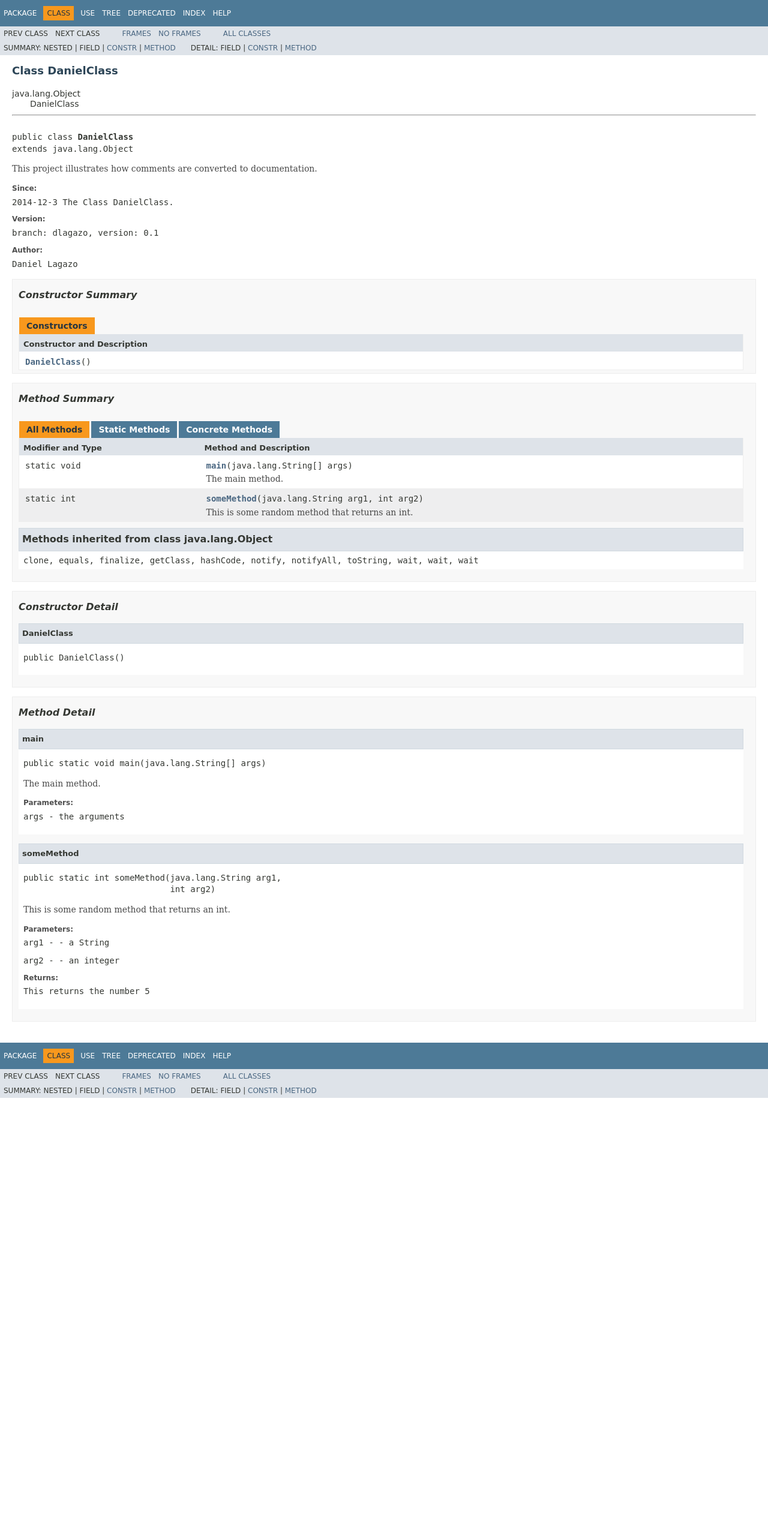
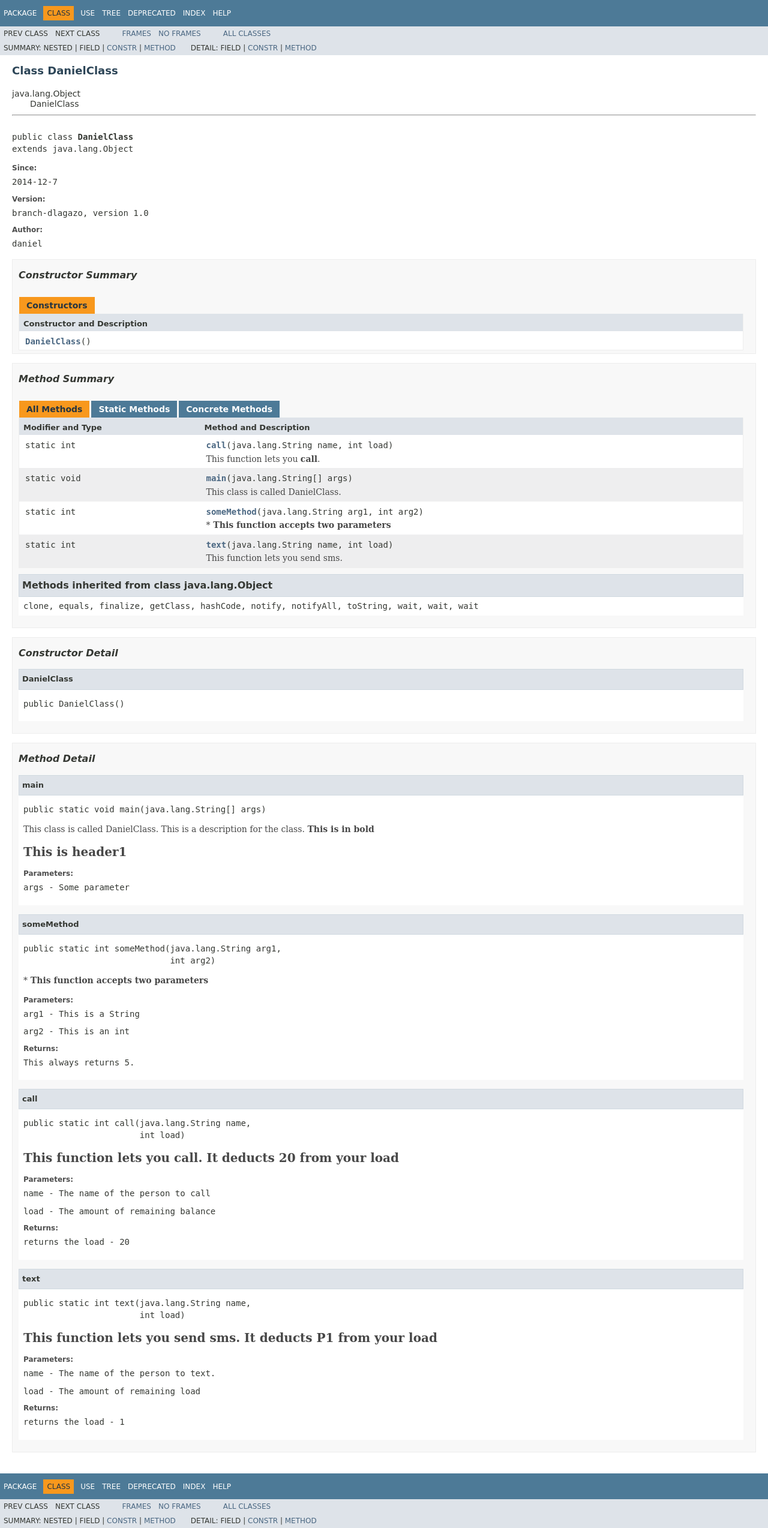
Before and after one commit to dlagazo/cie123-github, a plain HTML site: page CIE123/doc/DanielClass.html in a window 1280 px wide. Shown: the whole page at 60% size. Before the commit the page ends 1830 px from the top, so only its background shows below. Drawn offline with Linux system fonts and the light colour scheme; a web font is replaced by a local one.

Commit message:
Added documentation

```diff
--- a/CIE123/doc/DanielClass.html
+++ b/CIE123/doc/DanielClass.html
@@ -2,7 +2,7 @@
 <!-- NewPage -->
 <html lang="en">
 <head>
-<!-- Generated by javadoc (1.8.0_25) on Wed Dec 03 09:48:10 PHT 2014 -->
+<!-- Generated by javadoc (1.8.0_25) on Wed Dec 03 16:09:48 PHT 2014 -->
 <title>DanielClass</title>
 <meta name="date" content="2014-12-03">
 <link rel="stylesheet" type="text/css" href="stylesheet.css" title="Style">
@@ -18,7 +18,7 @@
     catch(err) {
     }
 //-->
-var methods = {"i0":9,"i1":9};
+var methods = {"i0":9,"i1":9,"i2":9,"i3":9};
 var tabs = {65535:["t0","All Methods"],1:["t1","Static Methods"],8:["t4","Concrete Methods"]};
 var altColor = "altColor";
 var rowColor = "rowColor";
@@ -109,16 +109,13 @@ var activeTableTab = "activeTableTab";
 <br>
 <pre>public class <span class="typeNameLabel">DanielClass</span>
 extends java.lang.Object</pre>
-<div class="block">This project illustrates how comments are converted to documentation.</div>
 <dl>
 <dt><span class="simpleTagLabel">Since:</span></dt>
-<dd>2014-12-3
-
- The Class DanielClass.</dd>
+<dd>2014-12-7</dd>
 <dt><span class="simpleTagLabel">Version:</span></dt>
-<dd>branch: dlagazo, version: 0.1</dd>
+<dd>branch-dlagazo, version 1.0</dd>
 <dt><span class="simpleTagLabel">Author:</span></dt>
-<dd>Daniel Lagazo</dd>
+<dd>daniel</dd>
 </dl>
 </li>
 </ul>
@@ -156,16 +153,30 @@ extends java.lang.Object</pre>
 <th class="colLast" scope="col">Method and Description</th>
 </tr>
 <tr id="i0" class="altColor">
-<td class="colFirst"><code>static void</code></td>
-<td class="colLast"><code><span class="memberNameLink"><a href="DanielClass.html#main-java.lang.String:A-">main</a></span>(java.lang.String[]&nbsp;args)</code>
-<div class="block">The main method.</div>
+<td class="colFirst"><code>static int</code></td>
+<td class="colLast"><code><span class="memberNameLink"><a href="DanielClass.html#call-java.lang.String-int-">call</a></span>(java.lang.String&nbsp;name,
+    int&nbsp;load)</code>
+<div class="block"> This function lets you <b>call</b>.</div>
 </td>
 </tr>
 <tr id="i1" class="rowColor">
+<td class="colFirst"><code>static void</code></td>
+<td class="colLast"><code><span class="memberNameLink"><a href="DanielClass.html#main-java.lang.String:A-">main</a></span>(java.lang.String[]&nbsp;args)</code>
+<div class="block">This class is called DanielClass.</div>
+</td>
+</tr>
+<tr id="i2" class="altColor">
 <td class="colFirst"><code>static int</code></td>
 <td class="colLast"><code><span class="memberNameLink"><a href="DanielClass.html#someMethod-java.lang.String-int-">someMethod</a></span>(java.lang.String&nbsp;arg1,
           int&nbsp;arg2)</code>
-<div class="block">This is some random method that returns an int.</div>
+<div class="block">*<b> This function accepts two parameters </b></div>
+</td>
+</tr>
+<tr id="i3" class="rowColor">
+<td class="colFirst"><code>static int</code></td>
+<td class="colLast"><code><span class="memberNameLink"><a href="DanielClass.html#text-java.lang.String-int-">text</a></span>(java.lang.String&nbsp;name,
+    int&nbsp;load)</code>
+<div class="block"> This function lets you send sms.</div>
 </td>
 </tr>
 </table>
@@ -214,28 +225,67 @@ extends java.lang.Object</pre>
 <li class="blockList">
 <h4>main</h4>
 <pre>public static&nbsp;void&nbsp;main(java.lang.String[]&nbsp;args)</pre>
-<div class="block">The main method.</div>
+<div class="block">This class is called DanielClass. This
+ is a description for the class.
+ <b>This is in bold</b>
+ <h1>This is header1</h1></div>
 <dl>
 <dt><span class="paramLabel">Parameters:</span></dt>
-<dd><code>args</code> - the arguments</dd>
+<dd><code>args</code> - Some parameter</dd>
 </dl>
 </li>
 </ul>
 <a name="someMethod-java.lang.String-int-">
 <!--   -->
 </a>
-<ul class="blockListLast">
+<ul class="blockList">
 <li class="blockList">
 <h4>someMethod</h4>
 <pre>public static&nbsp;int&nbsp;someMethod(java.lang.String&nbsp;arg1,
                              int&nbsp;arg2)</pre>
-<div class="block">This is some random method that returns an int.</div>
+<div class="block">*<b> This function accepts two parameters </b></div>
 <dl>
 <dt><span class="paramLabel">Parameters:</span></dt>
-<dd><code>arg1</code> - - a String</dd>
-<dd><code>arg2</code> - - an integer</dd>
+<dd><code>arg1</code> - This is a String</dd>
+<dd><code>arg2</code> - This is an int</dd>
 <dt><span class="returnLabel">Returns:</span></dt>
-<dd>This returns the number 5</dd>
+<dd>This always returns 5.</dd>
+</dl>
+</li>
+</ul>
+<a name="call-java.lang.String-int-">
+<!--   -->
+</a>
+<ul class="blockList">
+<li class="blockList">
+<h4>call</h4>
+<pre>public static&nbsp;int&nbsp;call(java.lang.String&nbsp;name,
+                       int&nbsp;load)</pre>
+<div class="block"><h1> This function lets you <b>call</b>. It deducts 20 from your load</h1></div>
+<dl>
+<dt><span class="paramLabel">Parameters:</span></dt>
+<dd><code>name</code> - The name of the person to call</dd>
+<dd><code>load</code> - The amount of remaining balance</dd>
+<dt><span class="returnLabel">Returns:</span></dt>
+<dd>returns the load - 20</dd>
+</dl>
+</li>
+</ul>
+<a name="text-java.lang.String-int-">
+<!--   -->
+</a>
+<ul class="blockListLast">
+<li class="blockList">
+<h4>text</h4>
+<pre>public static&nbsp;int&nbsp;text(java.lang.String&nbsp;name,
+                       int&nbsp;load)</pre>
+<div class="block"><h1> This function lets you send sms. It deducts P1 from your load </h1></div>
+<dl>
+<dt><span class="paramLabel">Parameters:</span></dt>
+<dd><code>name</code> - The name of the person to text.</dd>
+<dd><code>load</code> - The amount of remaining load</dd>
+<dt><span class="returnLabel">Returns:</span></dt>
+<dd>returns the load - 1</dd>
 </dl>
 </li>
 </ul>
```
Also changed, not shown: CIE123/doc/allclasses-frame.html (+1 -1 lines), CIE123/doc/allclasses-noframe.html (+1 -1 lines), CIE123/doc/class-use/DanielClass.html (+1 -1 lines), CIE123/doc/constant-values.html (+1 -1 lines), CIE123/doc/deprecated-list.html (+1 -1 lines), CIE123/doc/help-doc.html (+1 -1 lines), CIE123/doc/index-files/index-1.html (+8 -10 lines), CIE123/doc/index-files/index-2.html (+10 -10 lines), CIE123/doc/index-files/index-3.html (+10 -10 lines), CIE123/doc/index.html (+1 -1 lines), CIE123/doc/overview-tree.html (+1 -1 lines), CIE123/doc/package-frame.html (+1 -1 lines), CIE123/doc/package-summary.html (+2 -4 lines), CIE123/doc/package-tree.html (+1 -1 lines), 1 more files, 2 other files.
